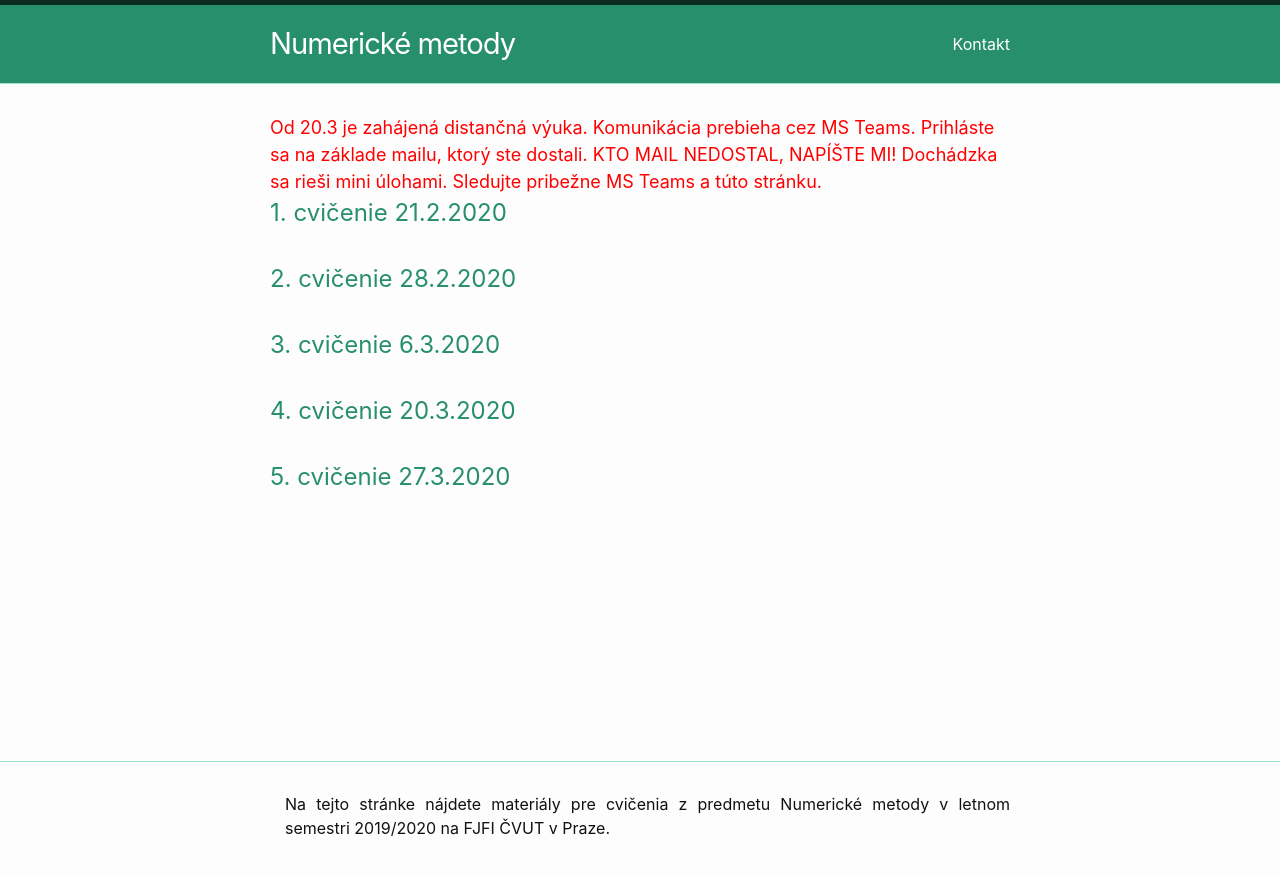
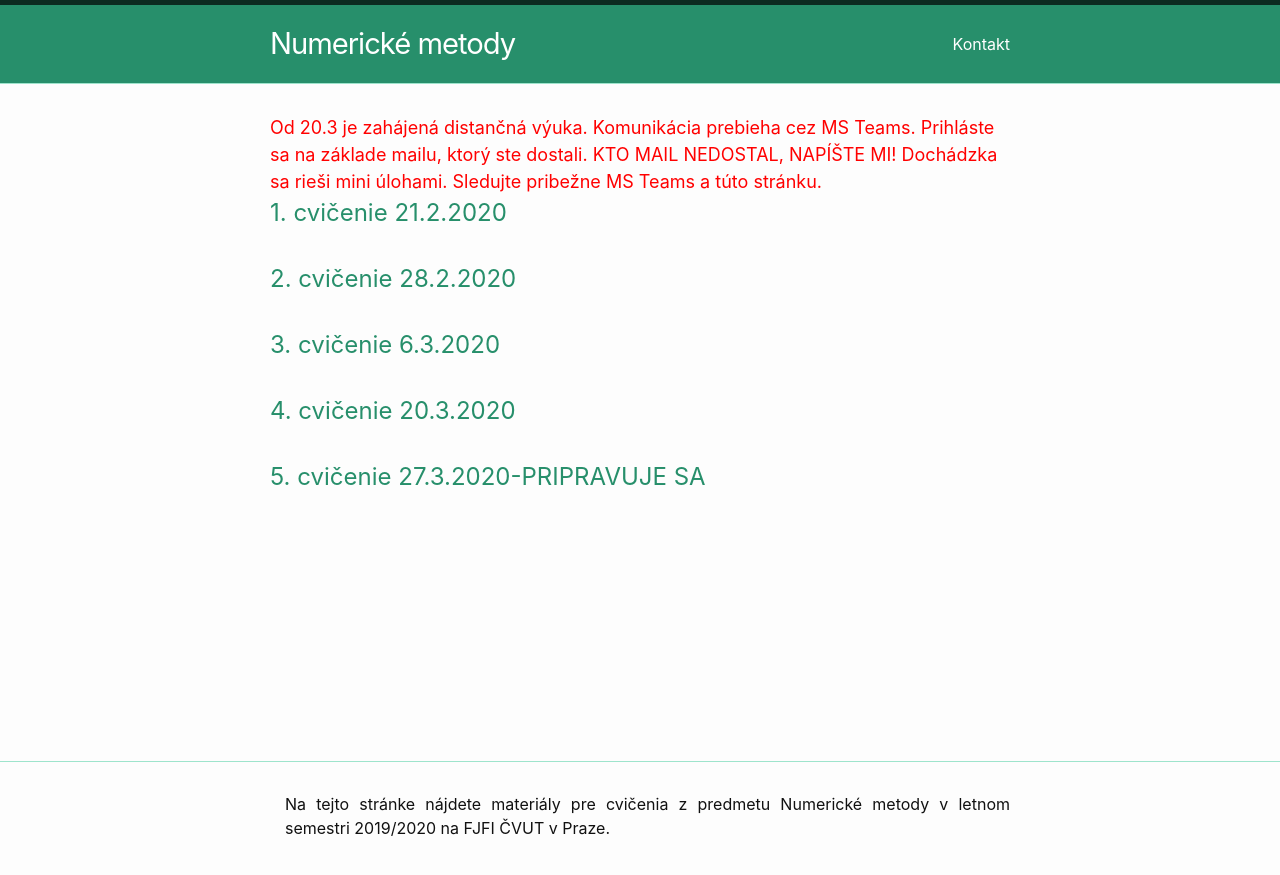
Before and after one commit to maslarova/maslarova.github.io, a Jekyll site: the page built from index.md, in a window 1280 px wide. Shown: the top 875 px of the page. Built offline with Jekyll 4.4.1, drawn with Linux system fonts in a browser that asks for light colours.

Commit message:
cvicenie comment

```diff
--- a/_posts/2020-03-27-cvicenie5.md
+++ b/_posts/2020-03-27-cvicenie5.md
@@ -1,8 +1,10 @@
 ---
 layout: post
-title:  "5. cvičenie 27.3.2020"
+title:  "5. cvičenie 27.3.2020-PRIPRAVUJE SA"
 date:   2020-03-25 13:26:13 +0100
 ---
+
+<!--
 
 <font size="5"> <span style="color:green"><b>Úlohy za dochádzku 27.3.</b></span> </font> <font size="4">  <span style="color:red">---DEADLINE 10.4.---</span> </font><br />
 
@@ -103,12 +105,10 @@
 Koeficienty polynómu sa vyjadrujú pomernými diferenciami, viz pdf z prednášky.
 <br />
 <br />
-V tomto dokumente nájdete [príklad](http://maslarova.github.io/cvicenie5/priklad_lagrange.pdf) na výpočet Lagrangeovho polynómu 2. stupňa. <br />
-Zodpovedajúci výpočet v Matlabe nájdete [tu](http://maslarova.github.io/cvicenie5/lagrangeov_polynom.m). V nasledujúcom videu je tutorial na vysvetlenie programu:
+V tomto dokumente nájdete [príklad](http://maslarova.github.io/cvicenie5/priklad_lagrange.pdf) na výpočet Lagrangeovho polynómu 2. stupňa. Zodpovedajúci výpočet v Matlabe nájdete [tu](http://maslarova.github.io/cvicenie5/lagrangeov_polynom.m). V nasledujúcom videu je tutorial na vysvetlenie programu:
 {% include youtube.html id="Sg9d-pg1BWQ" %}
  <br />
-V tomto dokumente nájdete [príklad](http://maslarova.github.io/cvicenie5/priklad_nevill.pdf) na výpočet interpolačného polynómu 2. stupňa Nevillovým algoritmom. <br />
-Zodpovedajúci výpočet v Matlabe nájdete [tu](http://maslarova.github.io/cvicenie5/lagrangeov_polynom.m). V nasledujúcom videu je tutorial na vysvetlenie programu:
+V tomto dokumente nájdete [príklad](http://maslarova.github.io/cvicenie5/priklad_nevill.pdf) na výpočet interpolačného polynómu 2. stupňa Nevillovým algoritmom. Zodpovedajúci výpočet v Matlabe nájdete [tu](http://maslarova.github.io/cvicenie5/lagrangeov_polynom.m). V nasledujúcom videu je tutorial na vysvetlenie programu:
 {% include youtube.html id="Sg9d-pg1BWQ" %}
  <br />
 Dôležité je uvedomiť si, že interpolácia vedie ku veľkým nepresnostiam v prípade polynómov vyšších stupňov. Je to kvôli veľkým osciláciám medzi uzlami, viz [Runge's phenomenon](https://en.wikipedia.org/wiki/Runge%27s_phenomenon).
@@ -128,3 +128,6 @@
 si pozrite, ako sa taká aproximácia derivácie určitého rádu odvodzuje.<br />
 V tomto [súbore](http://maslarova.github.io/cvicenie5/derivace2.m) nájdete implementáciu aproximácií derivácie funkcie sin(x) v Matlabe.
 <br />
+
+
+-->
```
